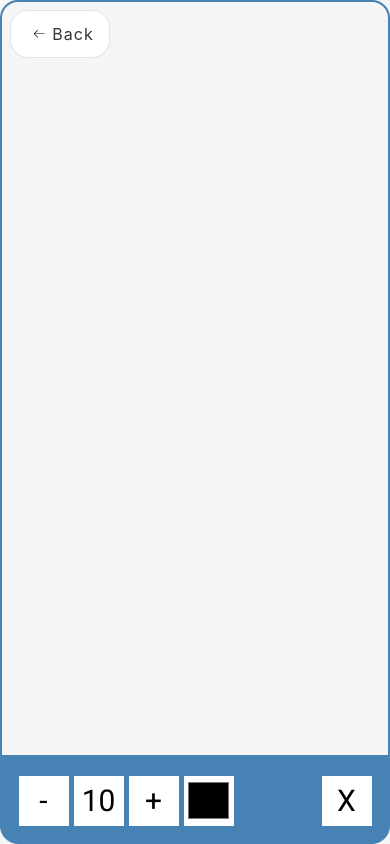
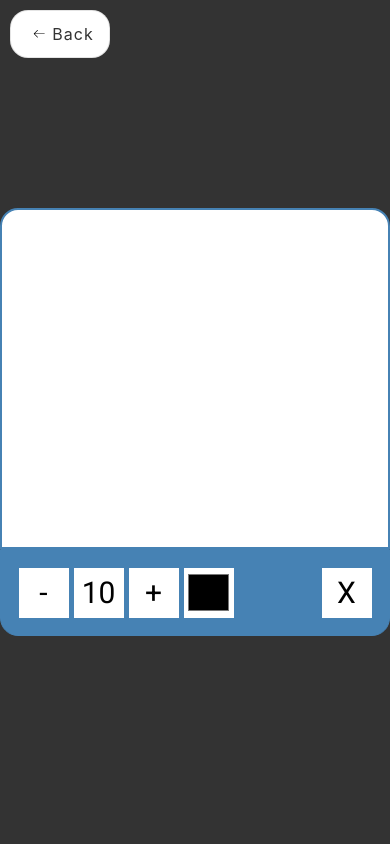
Before and after one commit to jorgehenrrique/50projects-react, a React (Vite) app: page /50projects-react/22-drawing-app in a window 390 px wide. Built offline with nearby package versions, Linux system fonts and the light colour scheme; a web font is replaced by a local one.

Commit message:
Fix: css proj-22

```diff
--- a/src/pages/22-drawing-app/DrawingApp.css
+++ b/src/pages/22-drawing-app/DrawingApp.css
@@ -1,8 +1,7 @@
 @import url('https://fonts.googleapis.com/css2?family=Roboto:wght@400;700&display=swap');
 
 .body-22 {
-  background-color: #f5f5f5;
-  /* background-color: #333; */
+  background-color: #333;
   font-family: 'Roboto', sans-serif;
   display: flex;
   flex-direction: column;
@@ -15,7 +14,7 @@
   border: 0.2rem solid #4682b4;
   border-top-left-radius: var(--border-radius);
   border-top-right-radius: var(--border-radius);
-  /* background-color: #fff; */
+  background-color: #fff;
 }
 
 .toolbox-22 {
@@ -40,7 +39,6 @@
   margin: 0.25rem;
   padding: 0.25rem;
   cursor: pointer;
-  /* border-radius: var(--border-radius); */
 }
 
 .toolbox-22 > *:last-child {
@@ -52,7 +50,4 @@
   .canvas-22 {
     width: 100%;
   }
-  .canvas-22 {
-    height: 100%;
-  }
 }
```
